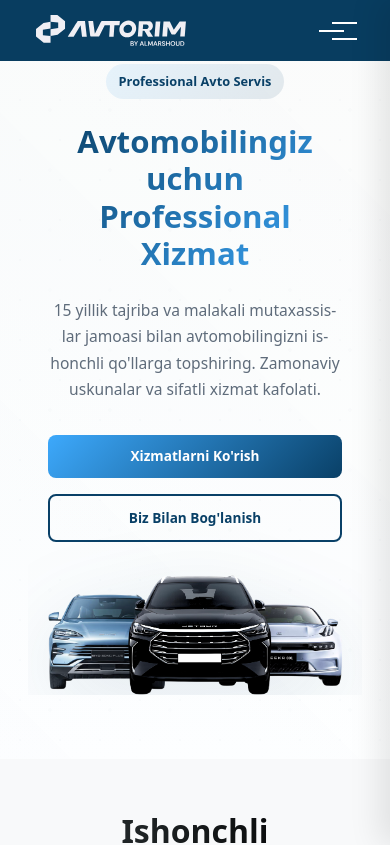
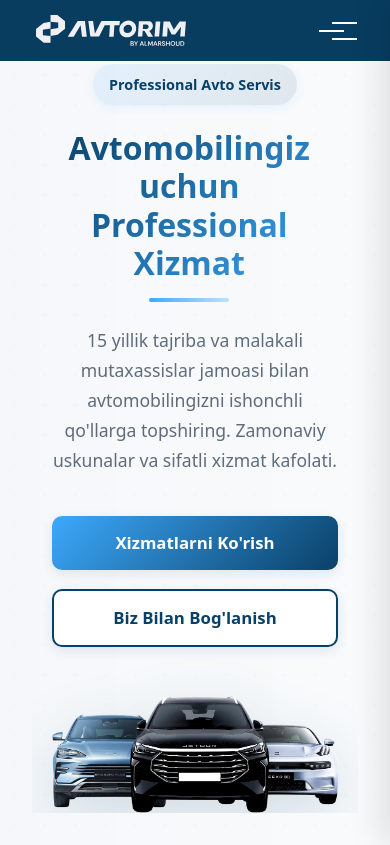
Before and after one commit to Mirjalol49/Avtorim.uz, a React (Vite) app: page / in a window 390 px wide. Shown: the top 845 px of the page. Built offline with nearby package versions, Linux system fonts and the light colour scheme.

Commit message:
hey done

```diff
--- a/src/Ui/Main/Hero/Hero.css
+++ b/src/Ui/Main/Hero/Hero.css
@@ -1,50 +1,58 @@
+/* Base styles with improved design */
 .hero {
   min-height: 100vh;
-  padding: clamp(4rem, 8vw, 8rem) 0;
-  background: linear-gradient(180deg, rgba(9, 64, 103, 0.02) 0%, #ffffff 100%);
+  padding: 6rem 0;
+  background-color: #f8fafc;
+  display: flex;
+  align-items: center;
   position: relative;
   overflow: hidden;
-  display: flex;
-  align-items: center;
 }
 
-/* Modern background pattern */
+/* Subtle background pattern for visual interest */
 .hero::before {
   content: '';
   position: absolute;
-  inset: 0;
-  background:
-    linear-gradient(45deg, rgba(61, 169, 252, 0.03) 0%, transparent 100%),
-    radial-gradient(rgba(9, 64, 103, 0.03) 1px, transparent 1px),
-    radial-gradient(rgba(9, 64, 103, 0.02) 2px, transparent 2px);
-  background-size: 100% 100%, 40px 40px, 60px 60px;
-  background-position: 0 0, 0 0, 20px 20px;
-  opacity: 0.5;
+  top: 0;
+  left: 0;
+  right: 0;
+  bottom: 0;
+  background-image:
+    linear-gradient(to right, rgba(9, 64, 103, 0.02), transparent),
+    radial-gradient(rgba(61, 169, 252, 0.03) 2px, transparent 2px);
+  background-size: 100%, 30px 30px;
+  opacity: 0.6;
   z-index: 0;
+}
+
+.container {
+  position: relative;
+  z-index: 1;
+  width: min(100% - 2rem, 1400px);
+  margin: 0 auto;
 }
 
 .hero-wrapper {
   display: grid;
   grid-template-columns: 1fr 1fr;
-  gap: clamp(2rem, 5vw, 4rem);
+  gap: 4rem;
   align-items: center;
-  position: relative;
-  z-index: 1;
 }
 
 .hero-content {
-  max-width: 600px;
+  width: 100%;
 }
 
 .hero-subtitle {
   display: inline-block;
-  padding: clamp(0.6rem, 2vw, 0.8rem) clamp(1rem, 3vw, 1.5rem);
+  padding: 0.7rem 1.2rem;
   background: linear-gradient(135deg, rgba(61, 169, 252, 0.1), rgba(9, 64, 103, 0.1));
   color: #094067;
   border-radius: 100px;
   font-weight: 600;
-  font-size: clamp(0.9rem, 1.5vw, 1.1rem);
+  font-size: 1rem;
   margin-bottom: 1.5rem;
+  box-shadow: 0 2px 10px rgba(61, 169, 252, 0.1);
 }
 
 .hero-title {
@@ -55,30 +63,43 @@
   background: linear-gradient(135deg, #094067 0%, #3da9fc 100%);
   -webkit-background-clip: text;
   -webkit-text-fill-color: transparent;
+  max-width: 15ch; /* Force two lines on most screens */
+  position: relative;
+}
+
+/* Decorative element */
+.hero-title::after {
+  content: '';
+  display: block;
+  width: 80px;
+  height: 4px;
+  background: linear-gradient(90deg, #3da9fc, rgba(61, 169, 252, 0.3));
+  margin-top: 1rem;
+  border-radius: 2px;
 }
 
 .hero-description {
-  font-size: clamp(1rem, 1.5vw, 1.2rem);
+  font-size: clamp(1.1rem, 1.5vw, 1.25rem);
   line-height: 1.7;
   color: #5f6c7b;
-  margin-bottom: 2rem;
+  margin-bottom: 2.5rem;
   max-width: 90%;
 }
 
 .hero-cta {
   display: flex;
-  gap: clamp(1rem, 2vw, 1.5rem);
+  gap: 1.2rem;
   flex-wrap: wrap;
 }
 
 .primary-btn,
 .secondary-btn {
-  padding: clamp(0.8rem, 2vw, 1rem) clamp(1.5rem, 3vw, 2rem);
-  border-radius: 8px;
+  padding: 1rem 2rem;
+  border-radius: 10px;
   font-weight: 600;
-  font-size: clamp(0.9rem, 1.5vw, 1rem);
+  font-size: 1.05rem;
   transition: all 0.3s ease;
-  white-space: nowrap;
+  box-shadow: 0 4px 12px rgba(9, 64, 103, 0.1);
 }
 
 .primary-btn {
@@ -89,11 +110,11 @@
 
 .primary-btn:hover {
   transform: translateY(-3px);
-  box-shadow: 0 10px 20px rgba(61, 169, 252, 0.2);
+  box-shadow: 0 8px 20px rgba(9, 64, 103, 0.2);
 }
 
 .secondary-btn {
-  background: transparent;
+  background: white;
   color: #094067;
   border: 2px solid #094067;
 }
@@ -104,59 +125,51 @@
 }
 
 .hero-image-wrapper {
-  position: relative;
   width: 100%;
   max-width: 600px;
   margin-left: auto;
+  position: relative;
 }
 
+/* Image enhancement */
 .hero-image {
   width: 100%;
   height: auto;
   object-fit: contain;
-  filter: drop-shadow(0 20px 40px rgba(9, 64, 103, 0.1));
-  transition: transform 0.3s ease;
+  filter: drop-shadow(0 20px 30px rgba(9, 64, 103, 0.15));
+  transition: transform 0.5s ease;
+  transform-origin: center bottom;
 }
 
-/* Responsive Design */
-@media (min-width: 1400px) {
-  .hero-wrapper {
-    gap: 6rem;
-  }
-
-  .hero-content {
-    max-width: 700px;
-  }
+.hero-image:hover {
+  transform: scale(1.02);
 }
 
-@media (max-width: 1200px) {
-  .hero-wrapper {
-    gap: 3rem;
-  }
-
-  .hero-content {
-    max-width: 500px;
-  }
-}
-
+/* Responsive breakpoints with improved design */
+/* Tablet and smaller desktops */
 @media (max-width: 992px) {
   .hero {
-    padding: 6rem 1rem;
+    padding: 5rem 1.5rem;
   }
 
   .hero-wrapper {
     grid-template-columns: 1fr;
     text-align: center;
-    gap: 4rem;
+    gap: 3rem;
   }
 
   .hero-content {
-    max-width: min(600px, 100%);
     margin: 0 auto;
-    padding: 0;
+    max-width: 700px;
+  }
+
+  .hero-title::after {
+    margin: 1rem auto 0;
   }
 
   .hero-description {
+    margin-left: auto;
+    margin-right: auto;
     max-width: 100%;
   }
 
@@ -166,145 +179,77 @@
 
   .hero-image-wrapper {
     margin: 0 auto;
-    max-width: min(500px, 100%);
+    max-width: 500px;
   }
 }
 
-@media (max-width: 768px) {
+/* Mobile phones */
+@media (max-width: 576px) {
   .hero {
-    padding: 5rem 1rem;
+    padding: 4rem 1rem;
     min-height: auto;
   }
 
-  .hero-wrapper {
-    gap: 3rem;
-  }
-
-  .hero-content {
-    padding: 0;
-  }
-
   .hero-title {
-    font-size: clamp(1.8rem, 8vw, 2.5rem);
+    font-size: clamp(2rem, 7vw, 2.5rem);
   }
 
   .hero-subtitle {
-    font-size: clamp(0.8rem, 3vw, 1rem);
-    padding: clamp(0.4rem, 2vw, 0.8rem) clamp(0.8rem, 3vw, 1.5rem);
-  }
-
-  .hero-description {
-    font-size: clamp(0.9rem, 4vw, 1.1rem);
+    font-size: 0.9rem;
+    padding: 0.6rem 1rem;
   }
 
   .hero-cta {
     flex-direction: column;
     width: 100%;
-    max-width: min(400px, 100%);
+    max-width: 350px;
     margin: 0 auto;
-    gap: 1rem;
   }
 
   .primary-btn,
   .secondary-btn {
     width: 100%;
-    text-align: center;
-    padding: clamp(0.6rem, 3vw, 1rem) clamp(1rem, 4vw, 2rem);
-    font-size: clamp(0.85rem, 3vw, 1rem);
+    padding: 0.9rem 1.5rem;
   }
 }
 
-@media (max-width: 480px) {
-  .hero {
-    padding: 4rem 0.75rem;
+/* Large screens and TVs */
+@media (min-width: 1600px) {
+  .hero-wrapper {
+    max-width: 1600px;
+    margin: 0 auto;
+    gap: 6rem;
+  }
+
+  .hero-content {
+    max-width: 800px;
+  }
+
+  .hero-title {
+    font-size: clamp(3.5rem, 3vw, 5rem);
+  }
+
+  .hero-image-wrapper {
+    max-width: 800px;
+  }
+}
+
+/* Ultra-wide screens */
+@media (min-width: 2560px) {
+  .container {
+    width: min(100% - 4rem, 2000px);
   }
 
   .hero-wrapper {
-    gap: 2rem;
+    max-width: 2400px;
+    gap: 8rem;
+  }
+
+  .hero-content {
+    max-width: 1200px;
   }
 
   .hero-image-wrapper {
-    max-width: 100%;
-    padding: 0;
+    max-width: 1200px;
   }
 }
-
-/* Extra Small Screens */
-@media (max-width: 350px) {
-  .hero {
-    padding: 3rem 0.5rem;
-  }
-
-  .hero-title {
-    font-size: clamp(1.5rem, 7vw, 1.8rem);
-    line-height: 1.3;
-  }
-
-  .hero-subtitle {
-    font-size: 0.8rem;
-    padding: 0.4rem 0.8rem;
-    margin-bottom: 1rem;
-  }
-
-  .hero-description {
-    font-size: 0.9rem;
-    margin-bottom: 1.5rem;
-  }
-
-  .primary-btn,
-  .secondary-btn {
-    padding: 0.6rem 1rem;
-    font-size: 0.85rem;
-  }
-
-  .hero-wrapper {
-    gap: 1.5rem;
-  }
-}
-
-/* Container width control */
-.container {
-  width: min(100% - 2rem, 1200px);
-  margin: 0 auto;
-}
-
-/* Prevent text overflow */
-.hero-content * {
-  max-width: 100%;
-  overflow-wrap: break-word;
-  word-wrap: break-word;
-  hyphens: auto;
-}
-
-/* Animation */
-.hero-content > * {
-  opacity: 0;
-  transform: translateY(20px);
-  animation: fadeInUp 0.5s ease forwards;
-}
-
-.hero-subtitle { animation-delay: 0.2s; }
-.hero-title { animation-delay: 0.4s; }
-.hero-description { animation-delay: 0.6s; }
-.hero-cta { animation-delay: 0.8s; }
-
-.hero-image {
-  opacity: 0;
-  transform: translateX(20px);
-  animation: fadeInRight 0.8s ease forwards;
-  animation-delay: 0.6s;
-}
-
-@keyframes fadeInUp {
-  to {
-    opacity: 1;
-    transform: translateY(0);
-  }
-}
-
-@keyframes fadeInRight {
-  to {
-    opacity: 1;
-    transform: translateX(0);
-  }
-}
--- a/src/index.css
+++ b/src/index.css
@@ -55,3 +55,10 @@ h1, h2, h3, h4, h5, h6 {
 #root, #__next {
   isolation: isolate;
 }
+
+.container {
+  max-width: 1400px;
+  margin-left: auto;
+  margin-right: auto;
+  padding: 0 1rem;
+}
```
